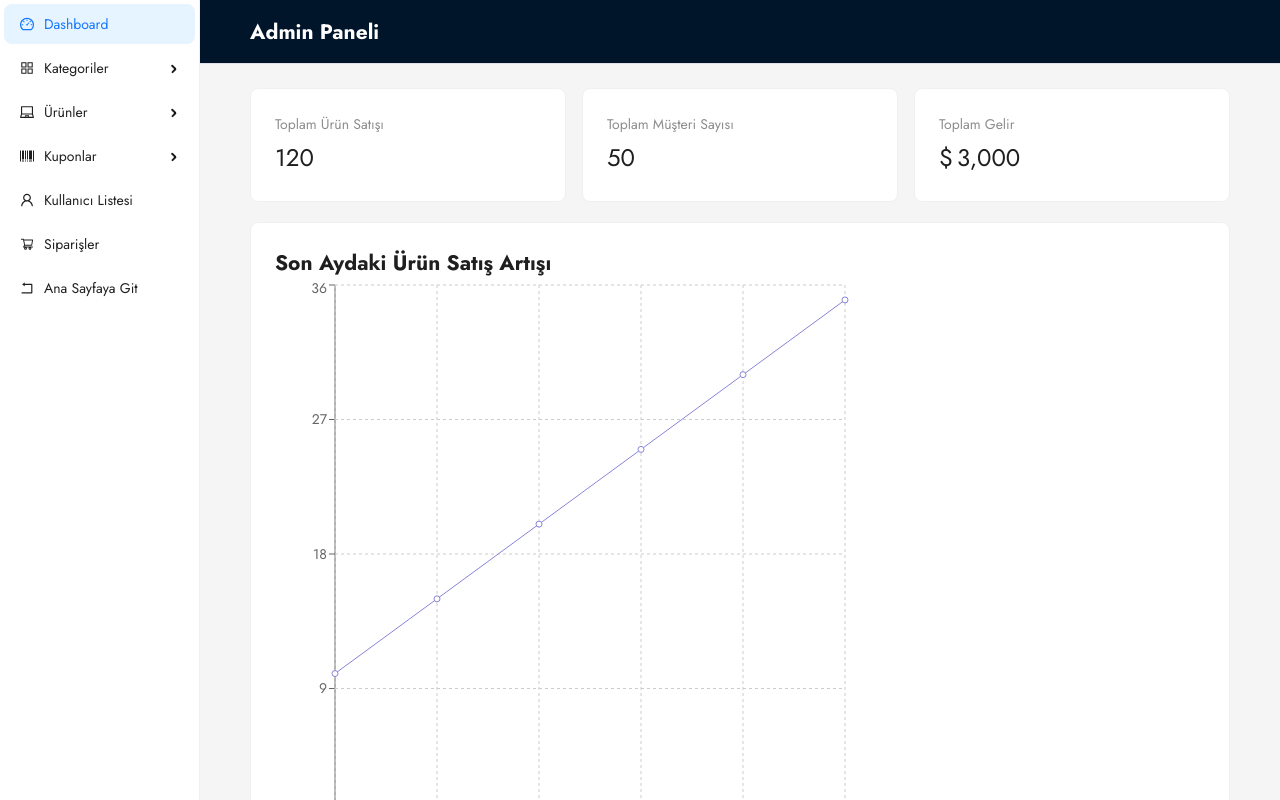
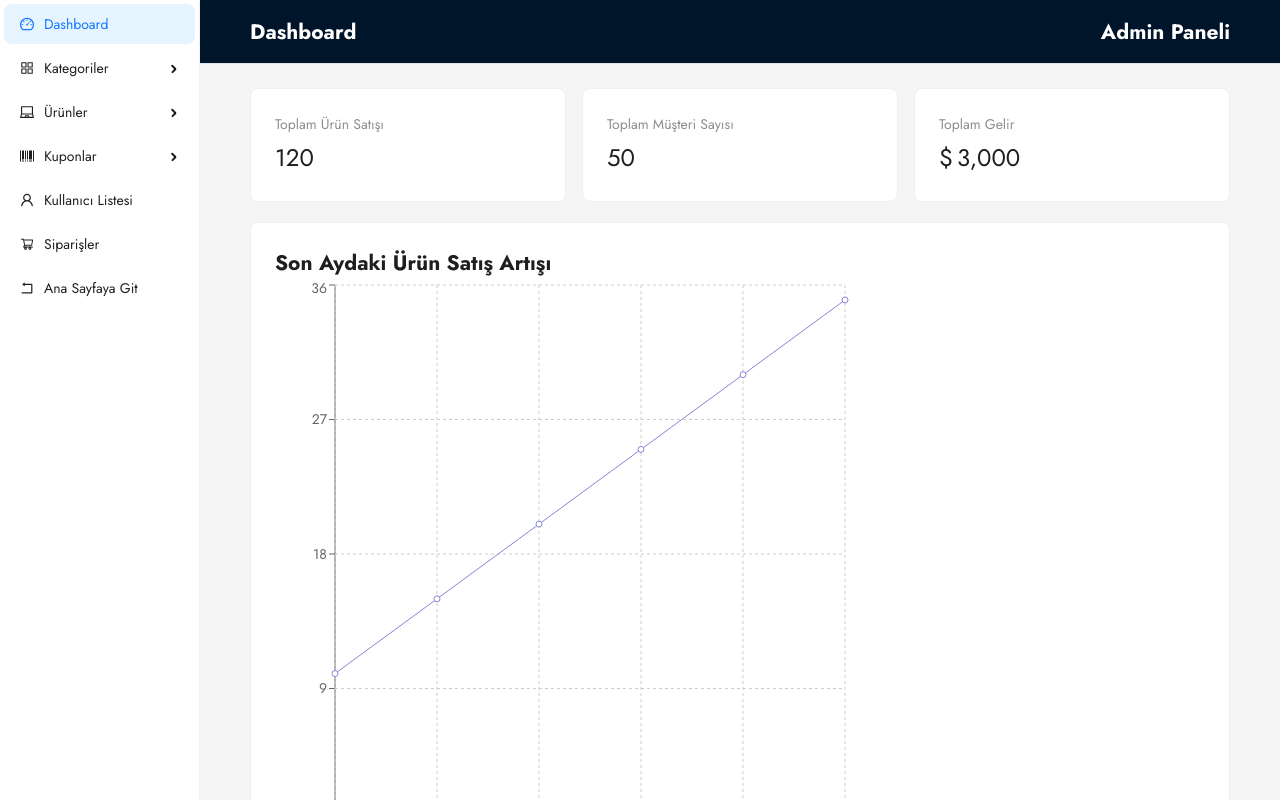
Before and after one commit to SBEGENJOV/E-Ticaret, a React (Vite) app in the folder frontend/: page /admin in a window 1280 px wide. Shown: the top 800 px of the page. Built offline with nearby package versions, Linux system fonts and the light colour scheme; sample sign-in values are in the browser's storage.

Commit message:
Aktif sayfa yazısını alma

```diff
--- a/frontend/src/layout/AdminLayout.jsx
+++ b/frontend/src/layout/AdminLayout.jsx
@@ -147,6 +147,21 @@ const AdminLayout = ({ children }) => {
       }
     }
   };
+  const getActiveLabel = () => {
+    for (const item of menuItems) {
+      if (item.children) {
+        for (const child of item.children) {
+          if (child.path === window.location.pathname) {
+            return child.label;
+          }
+        }
+      } else {
+        if (item.path === window.location.pathname) {
+          return item.label;
+        }
+      }
+    }
+  };
 
   if (userRole === "admin") {
     return (
@@ -175,6 +190,7 @@ const AdminLayout = ({ children }) => {
                   color: "white",
                 }}
               >
+                <h2>{[getActiveLabel()]}</h2>
                 <h2>Admin Paneli</h2>
               </div>
             </Header>
```
